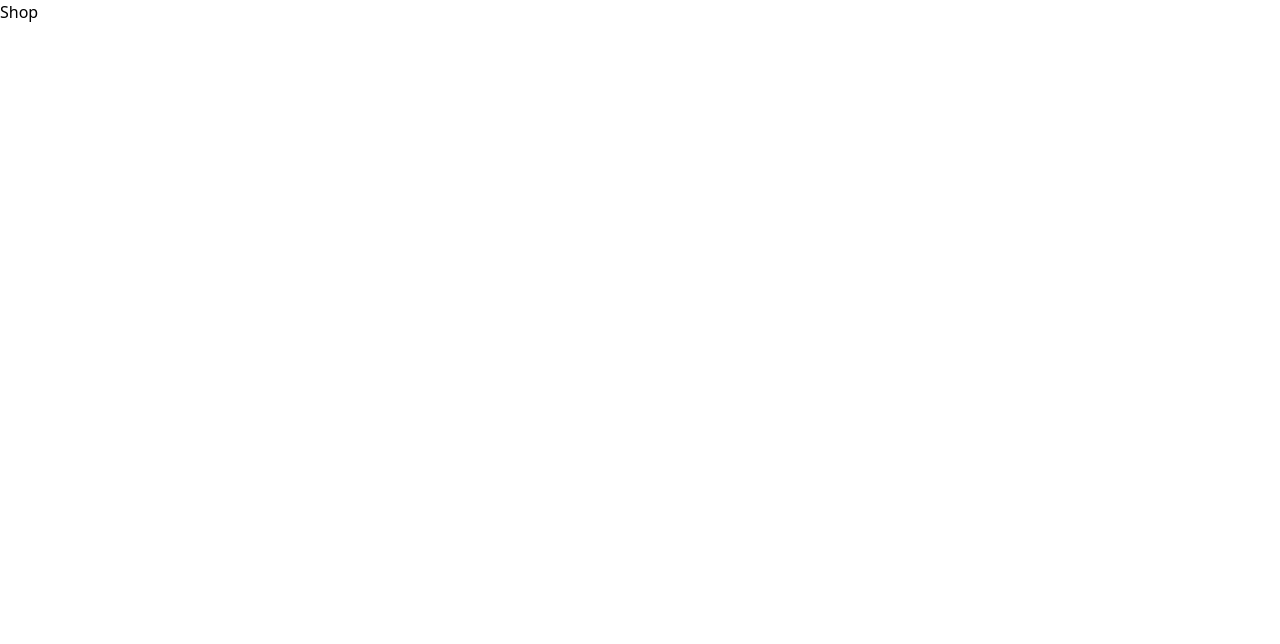
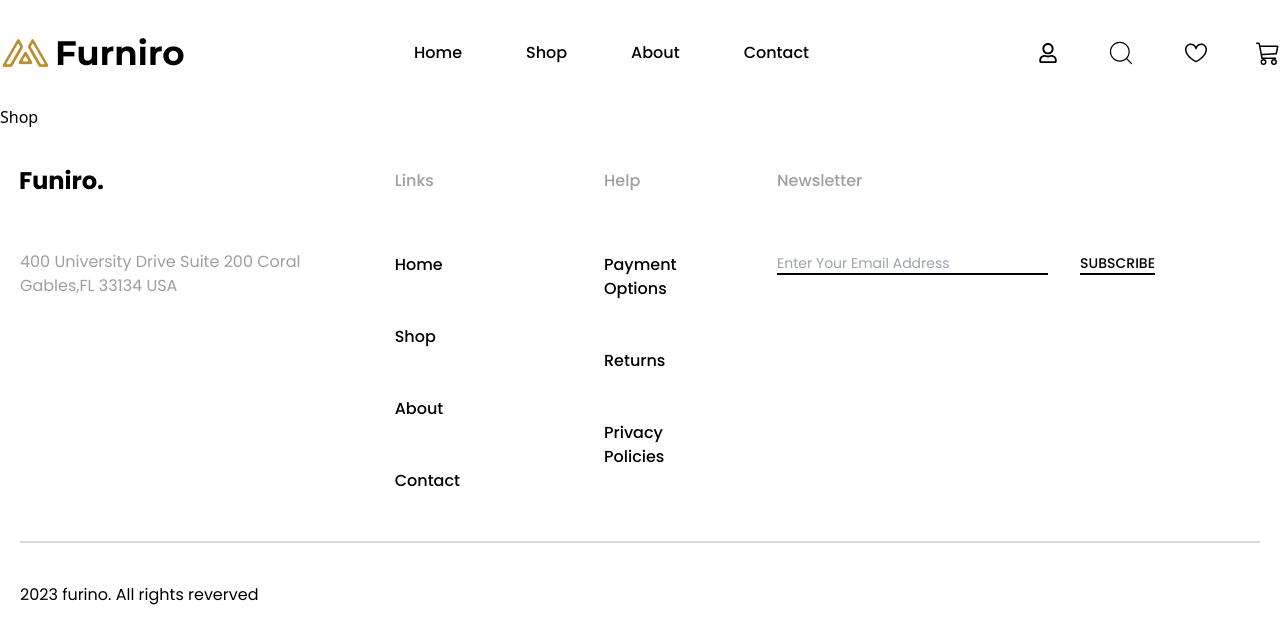
Before and after one commit to Afridul369/Furniro, a React (Vite) app: page /Shop in a window 1280 px wide. Shown: the top 644 px of the page. Built offline with nearby package versions, Linux system fonts and the light colour scheme.

Commit message:
Footer part added

```diff
--- a/src/App.jsx
+++ b/src/App.jsx
@@ -7,18 +7,17 @@ import {
 } from "react-router-dom";
 import Home from "./Components/Pages/Home";
 import Shop from "./Components/Pages/Shop";
+import RootLayout from './Components/RootLayout';
 
 const router = createBrowserRouter(
   createRoutesFromElements(
     <>
-    <Route
-      path="/"
-      element={<Home/>}>
+    <Route>
+        <Route path='/' element={<RootLayout/>}>
+            <Route path="/" element={<Home/>}> </Route>
+            <Route path="/Shop" element={<Shop/>}> </Route>
+        </Route>
     </Route>
-    <Route
-    path="/Shop"
-    element={<Shop/>}>
-   </Route>
     </>
   )
 );
--- a/src/Components/Button1.jsx
+++ b/src/Components/Button1.jsx
@@ -4,7 +4,7 @@ const Button1 = ({className,texts}) => {
   return (
     <>
     <div className="">
-        <div className={`${className} w-[200px]  text-center border border-Hovertext1 hover:bg-Hovertext1 hover:text-white duration-500 py-3 px-10 text-base font-Pop font-semibold text-Hovertext1`}>{texts}</div>
+        <div className={`${className} w-[260px] text-center border border-Hovertext1 hover:bg-Hovertext1 hover:text-white duration-500 py-3 px-10 text-base font-Pop font-semibold text-Hovertext1`}>{texts}</div>
     </div>
     </>
   )
--- a/src/Components/Footer.jsx
+++ b/src/Components/Footer.jsx
@@ -1,17 +1,47 @@
 import React from 'react'
 import NavContainer from './Container'
+import Text from './Text'
+import Navigation from './Navigation'
+import Flex from './Flex'
+import Image from './Image'
+import Footerlogo from '../assets/footerlogo.png'
 
 const Footer = () => {
   return (
     <>
     <div className="py-10">
         <NavContainer>
-            <div className=""></div>
-            <div className="px-[72px]">
-
-            </div>
-            <div className="px-[72px]"></div>
-            <div className="pr-[105px]"></div>
+           <Flex className={' justify-between border-b-2 border-fooBorder mb-10'}>
+                <div className="w-[350px]">
+                    <Image imgSrc={Footerlogo} imgAlt={'footerlogo'} className={'mb-[60px]'}/>
+                    <Text as={'p'} text={'400 University Drive Suite 200 Coral Gables,FL 33134 USA'} className={'text-base font-Pop text-Footer '}/>
+                </div>
+                <div className="">
+                    <ul className="px-[72px]">
+                        <Text as={'h1'} text={'Links'} className={'text-base font-Pop font-medium text-Footer mb-[60px]'}/>
+                        <Navigation texts={'Home'}/>
+                        <Navigation texts={'Shop'}/>
+                        <Navigation texts={'About'}/>
+                        <Navigation texts={'Contact'}/>
+                    </ul>
+                </div>
+                <div className="">
+                    <ul className="px-[72px]">
+                        <Text as={'h1'} text={'Help'} className={'text-base font-Pop font-medium text-Footer mb-[60px]'}/>
+                        <Navigation texts={'Payment Options'}/>
+                        <Navigation texts={'Returns'}/>
+                        <Navigation texts={'Privacy Policies'}/>
+                    </ul>
+                </div>
+                <div className="pr-[105px]">
+                    <Text as={'h1'} text={'Newsletter'} className={'text-base font-Pop font-medium text-Footer mb-[60px]'}/>
+                    <Flex className={'gap-x-8'}>
+                        <input type="email" placeholder='Enter Your Email Address'  className='border-b-2 border-black text-sm font-Pop text-Footer'/>
+                        <Text as={'h1'} text='SUBSCRIBE'  className='border-b-2 border-black text-sm font-Pop font-medium text-black '/>
+                    </Flex>
+                </div>
+           </Flex>
+           <Text as={'p'} text={'2023 furino. All rights reverved'} className={'text-base font-Pop text-black'}/>
         </NavContainer>
     </div>
     </>
--- a/src/Components/Furniture.jsx
+++ b/src/Components/Furniture.jsx
@@ -15,7 +15,7 @@ import Furniture9 from '../assets/furniture9.png'
 const Furniture = () => {
   return (
     <>
-    <div className="py-8 border-b-2 border-border">
+    <div className="py-16 border-b-2 border-border">
         <div className="text-center">
             <Text as={'p'} text={'Share your setup with'} className={'text-xl font-Pop font-semibold text-ExploreText mb-3'}/>
             <Text as={'h1'} text={'#FuniroFurniture'} className={'text-[40px] font-Pop font-bold text-Protext'}/>
--- a/src/Components/Nabvar.jsx
+++ b/src/Components/Nabvar.jsx
@@ -8,6 +8,7 @@ import Image from './Image'
 import NavLogo from '../assets/NavLogo.png'
 import Flex from './Flex'
 import Menu from './Menu'
+import { Link } from 'react-router-dom'
 
 const Nabvar = () => {
   return (
@@ -16,22 +17,23 @@ const Nabvar = () => {
         <div className='max-w-NavContainer mx-auto'>
             <Flex className=" items-center justify-between">
                 <div className="">
-                    <Image imgSrc={NavLogo}/>
+                    <Link to={'/'}><Image imgSrc={NavLogo} imgAlt={'navlogo'}/></Link>
                 </div>
                 <div className="text-base text-black font-Pop font-medium ">
                     <ul className={'flex gap-x-16 '}>
-                    <Menu menuname="Home" />
-                    <Menu menuname="Shop" />
-                    <Menu menuname="About" />
-                    <Menu menuname="Contact" />
+                        <Link to={'/'}><Menu menuname="Home" /></Link>
+                        <Link to={'/shop'}><Menu menuname="Shop" /></Link>
+                        <Link to={''}><Menu menuname="About" /></Link>
+                        <Link to={''}><Menu menuname="Contact" /></Link>
+
                     </ul>
                 </div>
                 <div className=" ">
                <Flex className={'items-center gap-x-12'}>
-               <FaRegUser className='text-xl'/>
-               <CiSearch className='text-3xl'/>
-               <GoHeart className='text-2xl'/>
-               <BsCart3 className='text-2xl'/>
+                <FaRegUser className='text-xl'/>
+                 <CiSearch className='text-3xl'/>
+                <GoHeart className='text-2xl'/>
+                <BsCart3 className='text-2xl'/>
 
                </Flex>
 
--- /dev/null
+++ b/src/Components/Navigation.jsx
@@ -0,0 +1,11 @@
+import React from 'react'
+
+const Navigation = ({className,texts}) => {
+  return (
+    <>
+     <li className={`text-base font-medium font-Pop text-black mb-12 ${className}`}>{texts}</li>
+    </>
+  )
+}
+
+export default Navigation
--- a/src/Components/Pages/Home.jsx
+++ b/src/Components/Pages/Home.jsx
@@ -1,20 +1,21 @@
 import React from 'react'
-import Nabvar from '../Nabvar'
 import Banner from '../Banner'
 import Browse from '../Browse'
 import Product from '../Product'
 import Explore from '../Explore'
 import Furniture from '../Furniture'
 
+
 const Home = () => {
   return (
     <>
-    <Nabvar/>
+
     <Banner/>
     <Browse/>
     <Product/>
     <Explore/>
     <Furniture/>
+
     </>
   )
 }
--- a/src/Components/Product.jsx
+++ b/src/Components/Product.jsx
@@ -14,11 +14,12 @@ import Product8 from '../assets/product8.png'
 import Badge from './Badge'
 import DynamicBadge from './DynamicBadge'
 import Button1 from './Button1'
+import { Link } from 'react-router-dom'
 
 
 const Product = () => {
   return (
-    <div className="py-8">
+    <div className="py-16">
         <Container>
            <div className="text-center">
             <Text as={'h1'} text={'Our Products'} className={'text-[40px] font-Pop font-bold text-Protext mb-10'}/>
@@ -33,7 +34,7 @@ const Product = () => {
               <Products imgSrc={Product7} text1={'-30%'} text2={'Pingky'} text3={'Cute bed set'} text4={'Rp 7.000.000'} text5={<del>Rp 14.000.000</del>} icon={<DynamicBadge text1={'-50%'} backgroundBG={'bg-Badgebg'}/>}/>
               <Products imgSrc={Product8} text1={'-30%'} text2={'Potty'} text3={'Minimalist flower pot'} text4={'Rp 500.000'} icon={<DynamicBadge text1={'New'} backgroundBG={'bg-Badgebg2'}/>}/>
            </Flex>
-             <Button1 texts={'Show More'} className={'mx-auto'}/>
+             <Link to={'/shop'}><Button1 texts={'Show More'} className={'mx-auto'}/></Link>
         </Container>
 
     </div>
--- /dev/null
+++ b/src/Components/RootLayout.jsx
@@ -0,0 +1,16 @@
+import React from 'react'
+import Nabvar from './Nabvar'
+import { Outlet } from 'react-router-dom'
+import Footer from './Footer'
+
+const RootLayout = () => {
+  return (
+    <>
+    <Nabvar/>
+    <Outlet/>
+    <Footer/>
+    </>
+  )
+}
+
+export default RootLayout
--- a/tailwind.config.js
+++ b/tailwind.config.js
@@ -29,6 +29,8 @@ export default {
         ExploreBG: '#fcf8f3',
         ExploreText: '#616161',
         Border: '#eeeeee',
+        Footer: '#9F9F9F',
+        fooBorder: '#D9D9D9',
       },
       backgroundImage: {
         BannerBG: "url('src/assets/BannerBG.png')",
```
Also changed, not shown: src/assets/footerlogo.png (added).
